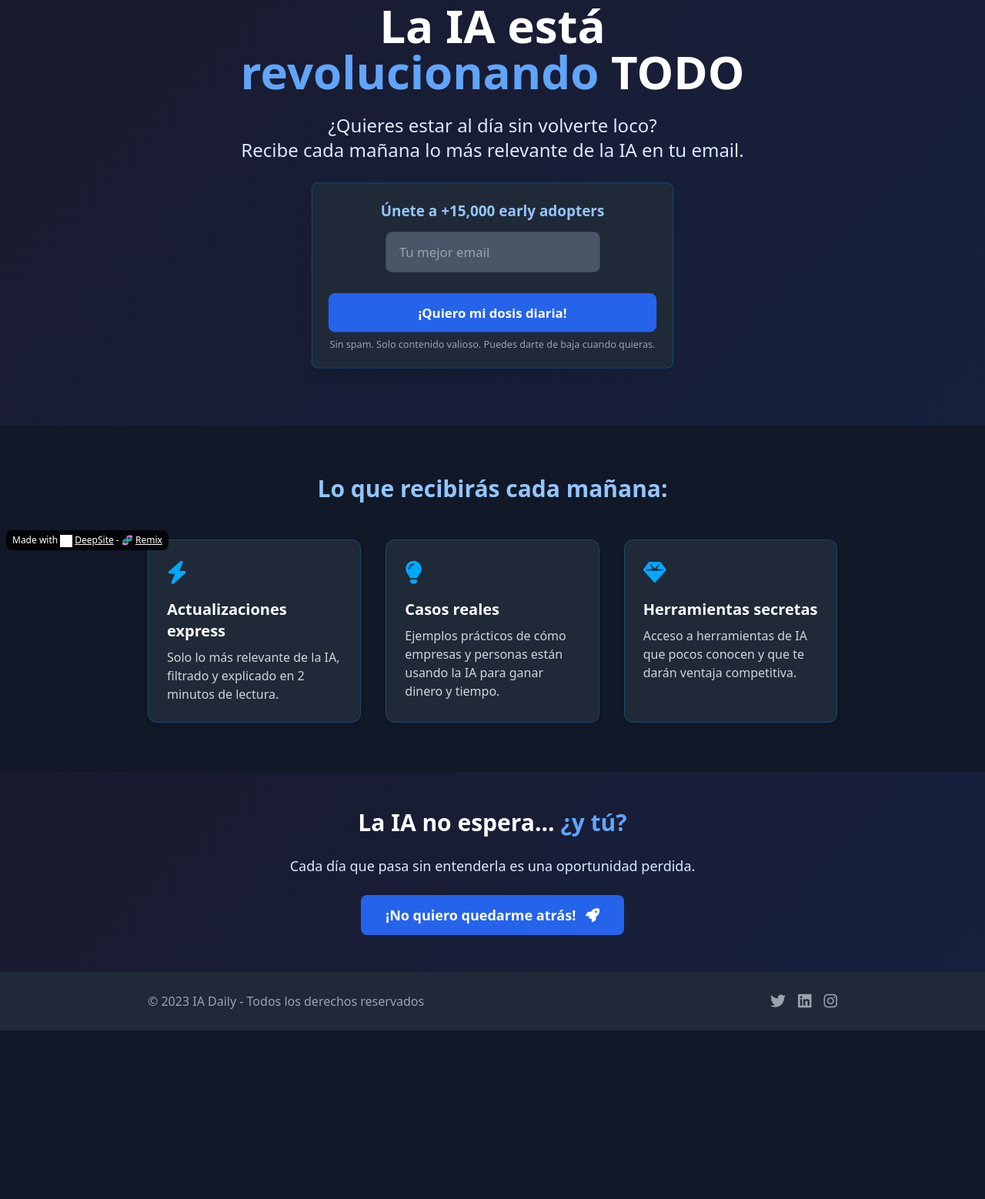
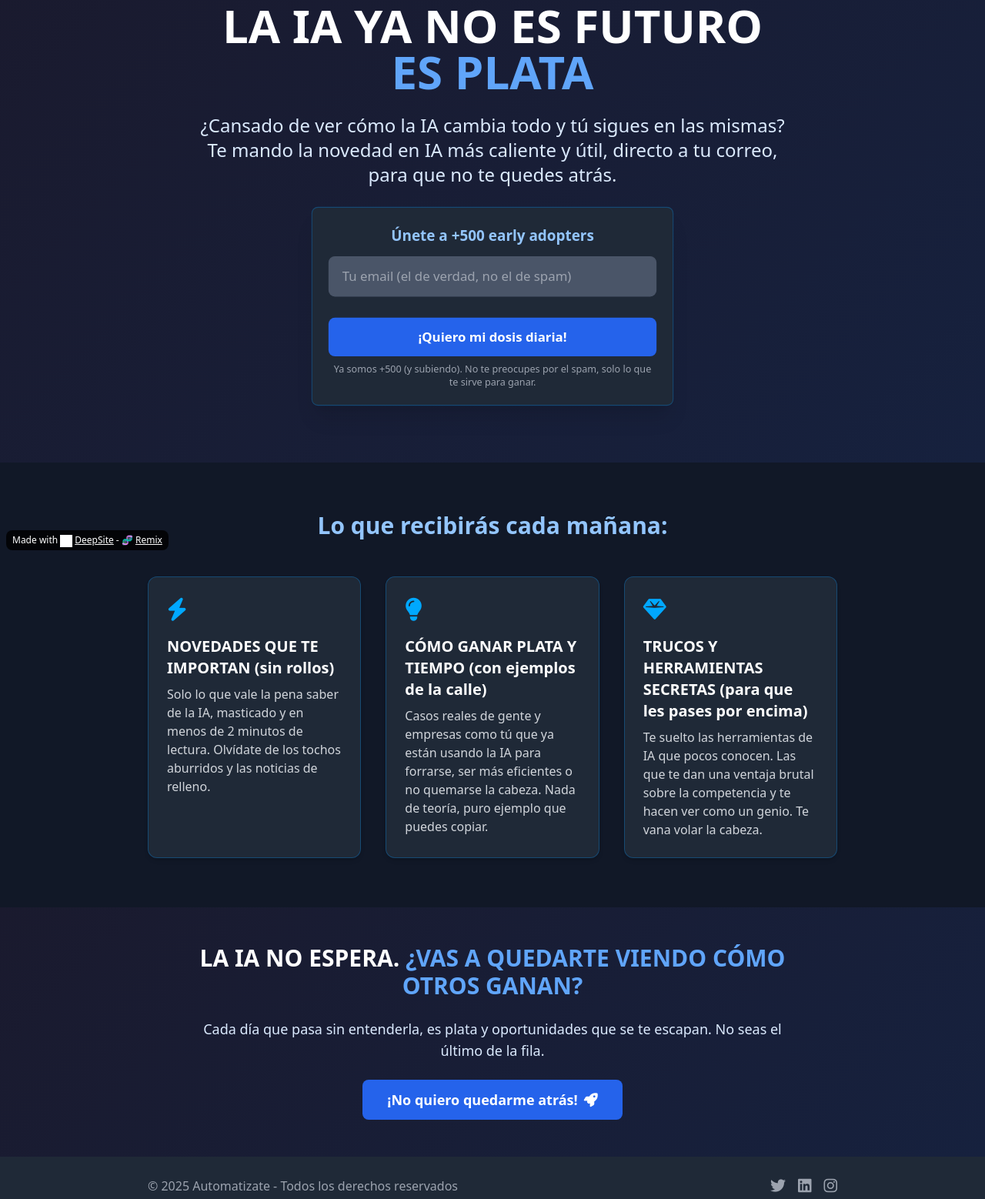
Before and after one commit to lynkpr/Automatizate, a plain HTML site: page index.html in a window 1280 px wide. Shown: the part 77-1635 px from the top of the page at 77% size. Before the commit the page ends 1416 px from the top, so only its background shows below. Drawn offline with nearby package versions, Linux system fonts and the light colour scheme; grey boxes are pictures that could not be loaded.

Commit message:
Update index.html
Cambiando el copy de la landing a uno más persuasivo

```diff
--- a/index.html
+++ b/index.html
@@ -53,6 +53,7 @@
             outline: none !important;
             box-shadow: none !important; /* Elimina sombras por defecto */
             font-size: 1rem !important; /* Tamaño de fuente estándar */
+            width: 100% !important;
         }
 
         #mc_embed_signup .mc-field-group input[type="email"]:focus {
@@ -122,23 +123,23 @@
         <div class="gradient-bg text-white py-20 px-4 sm:px-6 lg:px-8">
             <div class="max-w-3xl mx-auto text-center">
                 <h1 class="text-4xl sm:text-5xl md:text-6xl font-bold mb-6">
-                    La IA está <span class="text-blue-400">revolucionando</span> TODO
+                    LA IA YA NO ES FUTURO <span class="text-blue-400">ES PLATA</span>
                 </h1>
                 <p class="text-xl sm:text-2xl mb-8 text-blue-100">
-                    ¿Quieres estar al día sin volverte loco? <br>
-                    Recibe cada mañana lo más relevante de la IA en tu email.
+                    ¿Cansado de ver cómo la IA cambia todo y tú sigues en las mismas? <br>
+                    Te mando la novedad en IA más caliente y útil, directo a tu correo, para que no te quedes atrás.
                 </p>
 
                 <div class="max-w-md mx-auto bg-gray-800 rounded-lg shadow-xl overflow-hidden pulse tech-border">
                     <div class="p-5">
                         <h3 class="text-blue-300 font-semibold text-lg mb-3">
-                            Únete a +15,000 early adopters
+                            Únete a +500 early adopters
                         </h3>
 
                         <div id="mc_embed_shell">
                             <div id="mc_embed_signup">
                                 <form action="https://gmail.us11.list-manage.com/subscribe/post?u=cc06a758a5baca2b50e26e6fc&amp;id=45c01a89df&amp;f_id=009b15e1f0" method="post" id="mc-embedded-subscribe-form" name="mc-embedded-subscribe-form" class="validate" target="_blank">
-                                    <div id="mc_embed_signup_scroll" class="flex flex-col sm:flex-row gap-2"> <div class="mc-field-group flex-grow"> <input type="email" name="EMAIL" class="required email" id="mce-EMAIL" required="" value="" placeholder="Tu mejor email"> </div>
+                                    <div id="mc_embed_signup_scroll" class="flex flex-col sm:flex-row gap-2"> <div class="mc-field-group flex-grow"> <input type="email" name="EMAIL" class="required email" id="mce-EMAIL" required="" value="" placeholder="Tu email (el de verdad, no el de spam)"> </div>
                                         <div id="mce-responses" class="clear foot">
                                             <div class="response" id="mce-error-response" style="display: none;"></div>
                                             <div class="response" id="mce-success-response" style="display: none;"></div>
@@ -156,7 +157,7 @@
                             <script type="text/javascript" src="//s3.amazonaws.com/downloads.mailchimp.com/js/mc-validate.js"></script><script type="text/javascript">(function($) {window.fnames = new Array(); window.ftypes = new Array();fnames[0]='EMAIL';ftypes[0]='email';}(jQuery));var $mcj = jQuery.noConflict(true);</script>
                         </div>
                         <p class="text-xs text-gray-400 mt-2">
-                            Sin spam. Solo contenido valioso. Puedes darte de baja cuando quieras.
+                            Ya somos +500 (y subiendo). No te preocupes por el spam, solo lo que te sirve para ganar.
                         </p>
                     </div>
                 </div>
@@ -174,9 +175,9 @@
                         <div class="tech-icon text-3xl mb-4">
                             <i class="fas fa-bolt"></i>
                         </div>
-                        <h3 class="font-bold text-xl mb-2 text-white">Actualizaciones express</h3>
+                        <h3 class="font-bold text-xl mb-2 text-white">NOVEDADES QUE TE IMPORTAN (sin rollos)</h3>
                         <p class="text-gray-300">
-                            Solo lo más relevante de la IA, filtrado y explicado en 2 minutos de lectura.
+                            Solo lo que vale la pena saber de la IA, masticado y en menos de 2 minutos de lectura. Olvídate de los tochos aburridos y las noticias de relleno.
                         </p>
                     </div>
 
@@ -184,9 +185,9 @@
                         <div class="tech-icon text-3xl mb-4">
                             <i class="fas fa-lightbulb"></i>
                         </div>
-                        <h3 class="font-bold text-xl mb-2 text-white">Casos reales</h3>
+                        <h3 class="font-bold text-xl mb-2 text-white">CÓMO GANAR PLATA Y TIEMPO (con ejemplos de la calle)</h3>
                         <p class="text-gray-300">
-                            Ejemplos prácticos de cómo empresas y personas están usando la IA para ganar dinero y tiempo.
+                            Casos reales de gente y empresas como tú que ya están usando la IA para forrarse, ser más eficientes o no quemarse la cabeza. Nada de teoría, puro ejemplo que puedes copiar.
                         </p>
                     </div>
 
@@ -194,9 +195,9 @@
                         <div class="tech-icon text-3xl mb-4">
                             <i class="fas fa-gem"></i>
                         </div>
-                        <h3 class="font-bold text-xl mb-2 text-white">Herramientas secretas</h3>
+                        <h3 class="font-bold text-xl mb-2 text-white">TRUCOS Y HERRAMIENTAS SECRETAS (para que les pases por encima)</h3>
                         <p class="text-gray-300">
-                            Acceso a herramientas de IA que pocos conocen y que te darán ventaja competitiva.
+                            Te suelto las herramientas de IA que pocos conocen. Las que te dan una ventaja brutal sobre la competencia y te hacen ver como un genio. Te vana volar la cabeza.
                         </p>
                     </div>
                 </div>
@@ -206,13 +207,13 @@
         <div class="gradient-bg text-white py-12 px-4 sm:px-6 lg:px-8 mt-auto">
             <div class="max-w-3xl mx-auto text-center">
                 <h2 class="text-2xl sm:text-3xl font-bold mb-6">
-                    La IA no espera... <span class="text-blue-400">¿y tú?</span>
+                    LA IA NO ESPERA. <span class="text-blue-400">¿VAS A QUEDARTE VIENDO CÓMO OTROS GANAN?</span>
                 </h2>
                 <p class="text-lg mb-6 text-blue-100">
-                    Cada día que pasa sin entenderla es una oportunidad perdida.
+                    Cada día que pasa sin entenderla, es plata y oportunidades que se te escapan. No seas el último de la fila.
                 </p>
                 <a href="#mc_embed_shell" class="btn-glow inline-block bg-blue-600 hover:bg-blue-700 text-white font-bold px-8 py-3 rounded-lg text-lg transition duration-300">
-                    ¡No quiero quedarme atrás! <i class="fas fa-rocket ml-2"></i>
+                    ¡No quiero quedarme atrás!<i class="fas fa-rocket ml-2"></i>
                 </a>
             </div>
         </div>
@@ -220,7 +221,7 @@
         <footer class="bg-gray-800 py-6 px-4 sm:px-6 lg:px-8">
             <div class="max-w-4xl mx-auto flex flex-col md:flex-row justify-between items-center">
                 <p class="text-gray-400 mb-4 md:mb-0">
-                    © 2023 IA Daily - Todos los derechos reservados
+                    © 2025 Automatizate - Todos los derechos reservados
                 </p>
                 <div class="flex space-x-4">
                     <a href="#" class="text-gray-400 hover:text-blue-400">
```
